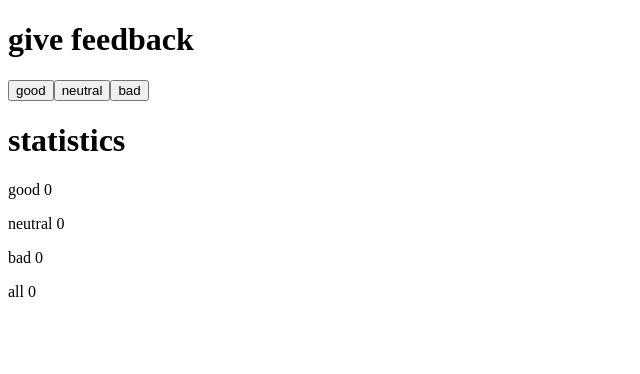
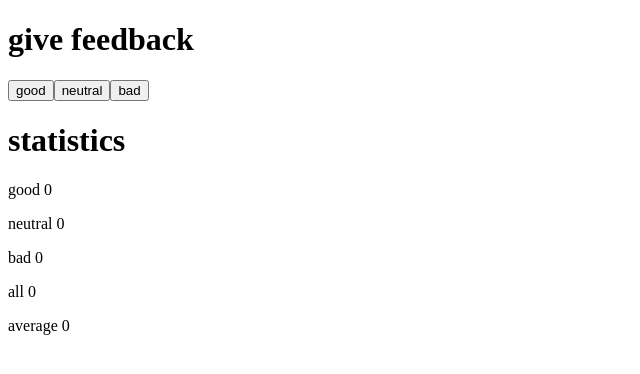
Before and after one commit to sebwylleman/fullstack-open, a React (Vite) app in the folder part01/unicafe/: page / in a window 1280 px wide. Shown: the top 374 px of the page, without its empty margins (0-640 px from the left). Built offline with nearby package versions, Linux system fonts and the light colour scheme.

Commit message:
added average feature

```diff
--- a/part01/unicafe/src/App.jsx
+++ b/part01/unicafe/src/App.jsx
@@ -17,6 +17,13 @@ const App = () => {
 
   const all = good + neutral + bad
 
+  const average = () => {
+    if (all === 0) {
+      return 0
+    }
+    return (good * 1 + neutral * 0 - bad * 1) / all
+  }
+
   return (
     <div>
       <Heading text="give feedback" />
@@ -28,6 +35,7 @@ const App = () => {
       <Stats type={"neutral"} score={neutral} />
       <Stats type={"bad"} score={bad} />
       <Stats type={"all"} score={all} />
+      <Stats type={"average"} score={average()} />
     </div>
   )
 }
```
